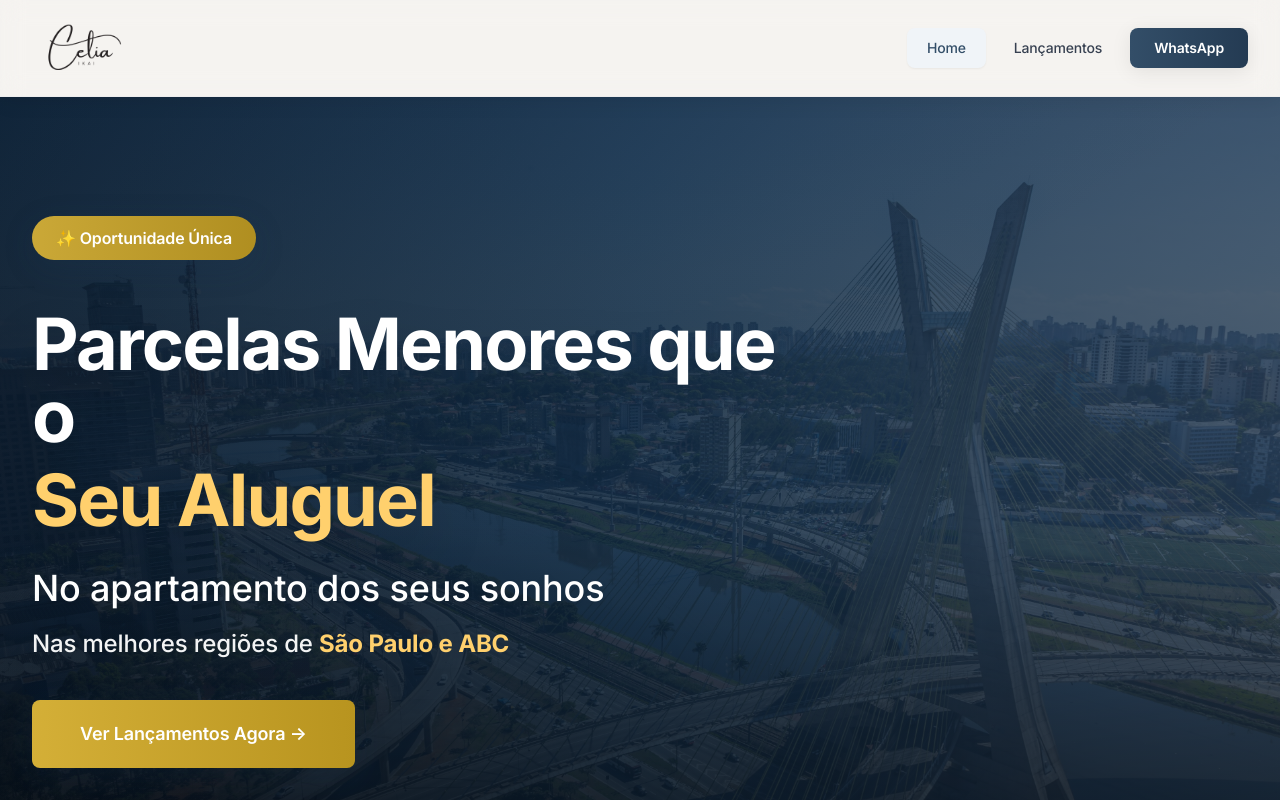
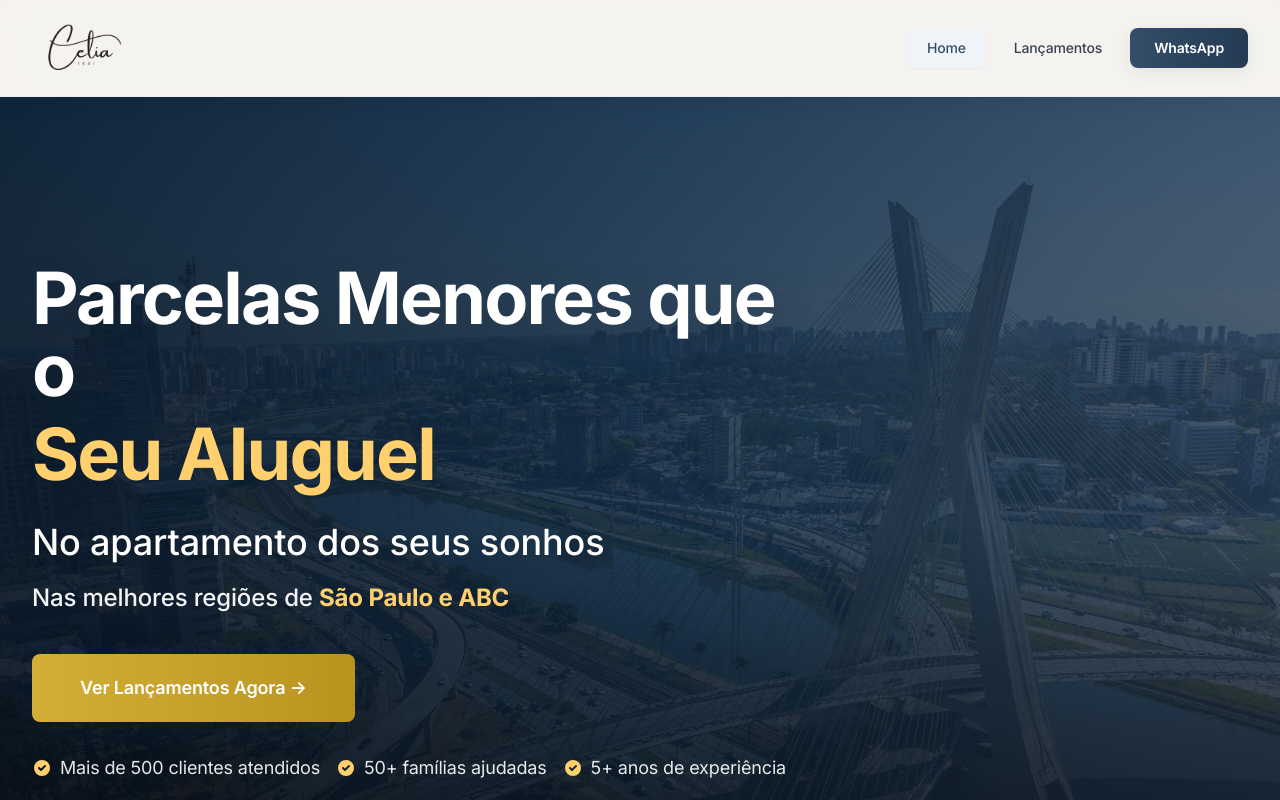
Before and after one commit to PedroVazN/Cikai, a React (Vite) app: page / in a window 1280 px wide. Shown: the top 800 px of the page. Built offline with nearby package versions, Linux system fonts and the light colour scheme; no server answers.

Commit message:
fix: Remove 'Oportunidade Unica' do banner

```diff
--- a/src/pages/Home.jsx
+++ b/src/pages/Home.jsx
@@ -51,11 +51,6 @@ function Home() {
         <div className="relative h-full flex items-center">
           <div className="max-w-7xl mx-auto px-4 sm:px-6 lg:px-8 w-full">
             <div className="max-w-3xl">
-              <div className="mb-8">
-                <span className="inline-block bg-gradient-to-r from-accent-500/95 to-accent-600/95 text-white px-6 py-2.5 rounded-full text-sm md:text-base font-semibold mb-4 shadow-luxury backdrop-blur-sm">
-                  ✨ Oportunidade Única
-                </span>
-              </div>
               <h1 className="text-5xl md:text-6xl lg:text-7xl font-bold mb-8 leading-[1.1] tracking-tight text-white drop-shadow-2xl">
                 Parcelas Menores que o
                 <span className="block mt-3 text-accent-400">Seu Aluguel</span>
```
